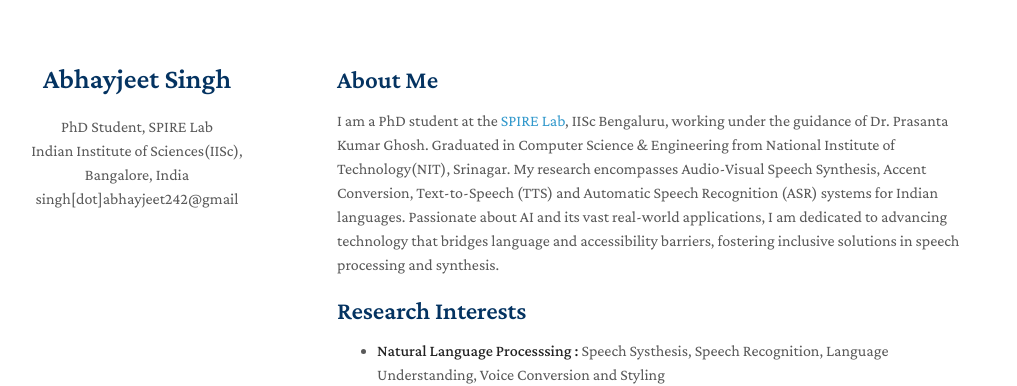
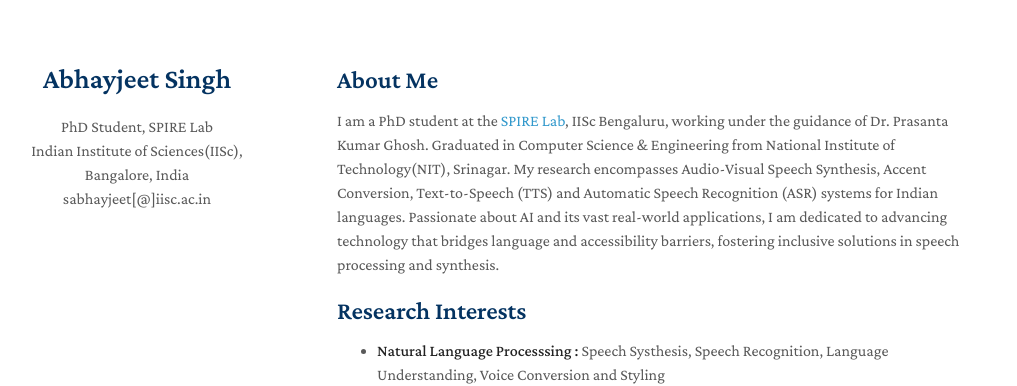
Before and after one commit to Abhay242/Abhay242.github.io, a Jekyll site: the page built from index.md, in a window 1280 px wide. Shown: the top 386 px of the page, without its empty margins (133-1150 px from the left). Built offline with Jekyll 4.4.1, drawn with Linux system fonts in a browser that asks for light colours; nearby versions of some CDN libraries; a style sheet for code colours, icons or effects is not loaded; our own code applies the rules of GitHub Pages for plain Markdown files.

Commit message:
Update email address in _config.yml

```diff
--- a/_config.yml
+++ b/_config.yml
@@ -1,7 +1,7 @@
 title: Abhayjeet Singh
 position: PhD Student, SPIRE Lab
 affiliation: Indian Institute of Sciences(IISc), Bangalore, India
-email: singh[dot]abhayjeet242@gmail
+email: sabhayjeet[@]iisc.ac.in
 keywords: Abhayjeet Singh NIT IISc AI Speech SPIRE
 google_scholar: https://scholar.google.com/citations?user=8yz86tUAAAAJ&hl=en
 github_link: https://github.com/Abhay242
```
